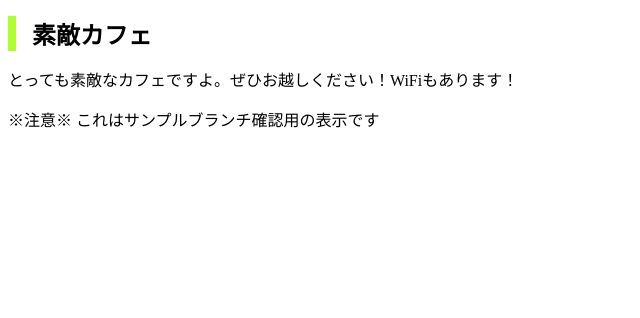
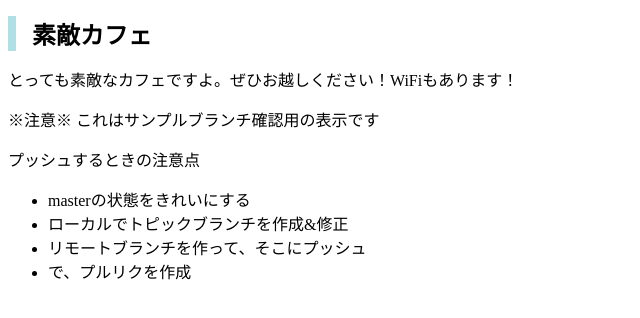
Before and after one commit to yt736ra01/mycafe, a plain HTML site: page index.html in a window 1280 px wide. Shown: the whole page, without its empty margins (0-640 px from the left). Drawn offline with Linux system fonts and the light colour scheme.

Commit message:
#sample002 さっきサンプル1で失敗したのでやり直し

```diff
--- a/css/styles.css
+++ b/css/styles.css
@@ -2,5 +2,5 @@ h1 {
   font-size: 24px;
   padding-left: 16px;
   /* border-left: 8px solid pink; */
-  border-left: 8px solid greenyellow;
+  border-left: 8px solid powderblue;
 }
--- a/index.html
+++ b/index.html
@@ -10,5 +10,13 @@
   <p>とっても素敵なカフェですよ。ぜひお越しください！WiFiもあります！</p>
 
   <p>※注意※ これはサンプルブランチ確認用の表示です</p>
+
+  <p>プッシュするときの注意点</p>
+  <ul>
+    <li>masterの状態をきれいにする</li>
+    <li>ローカルでトピックブランチを作成&修正</li>
+    <li>リモートブランチを作って、そこにプッシュ</li>
+    <li>で、プルリクを作成</li>
+  </ul>
 </body>
 </html>
```
